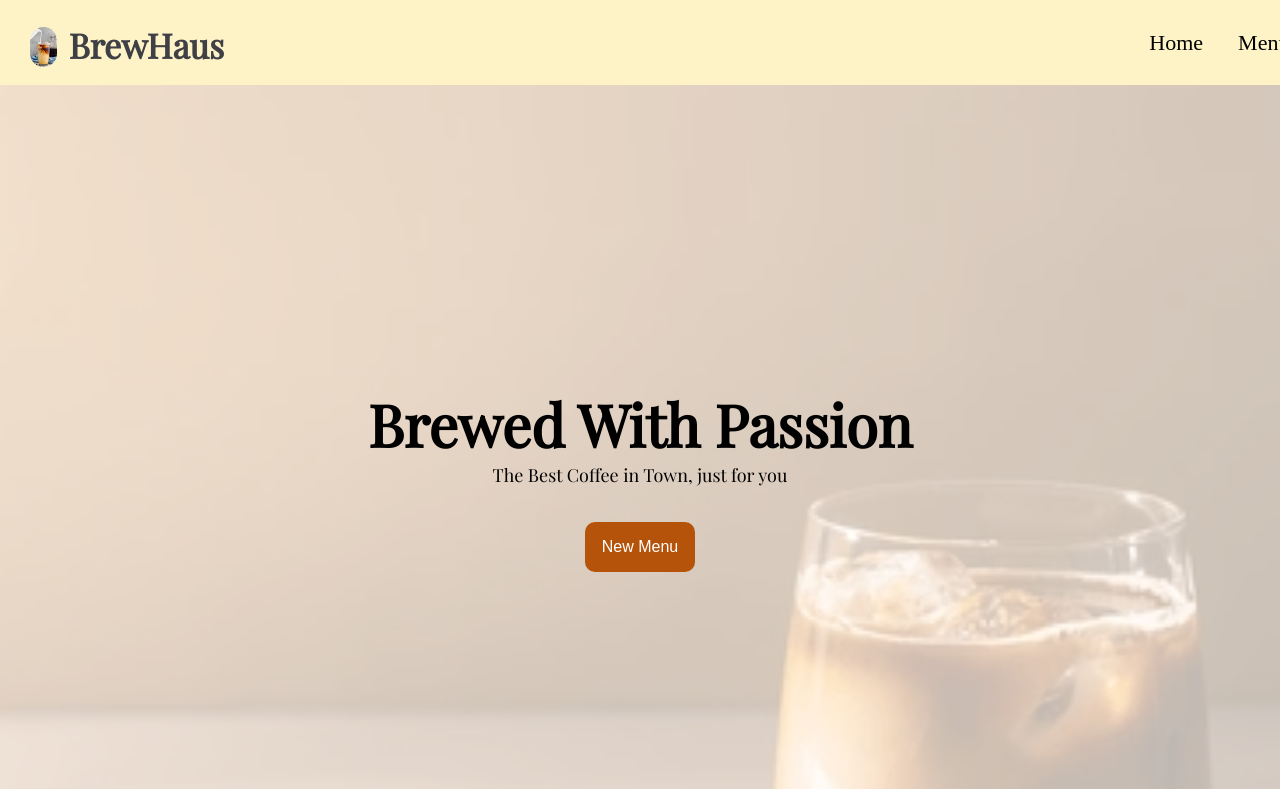
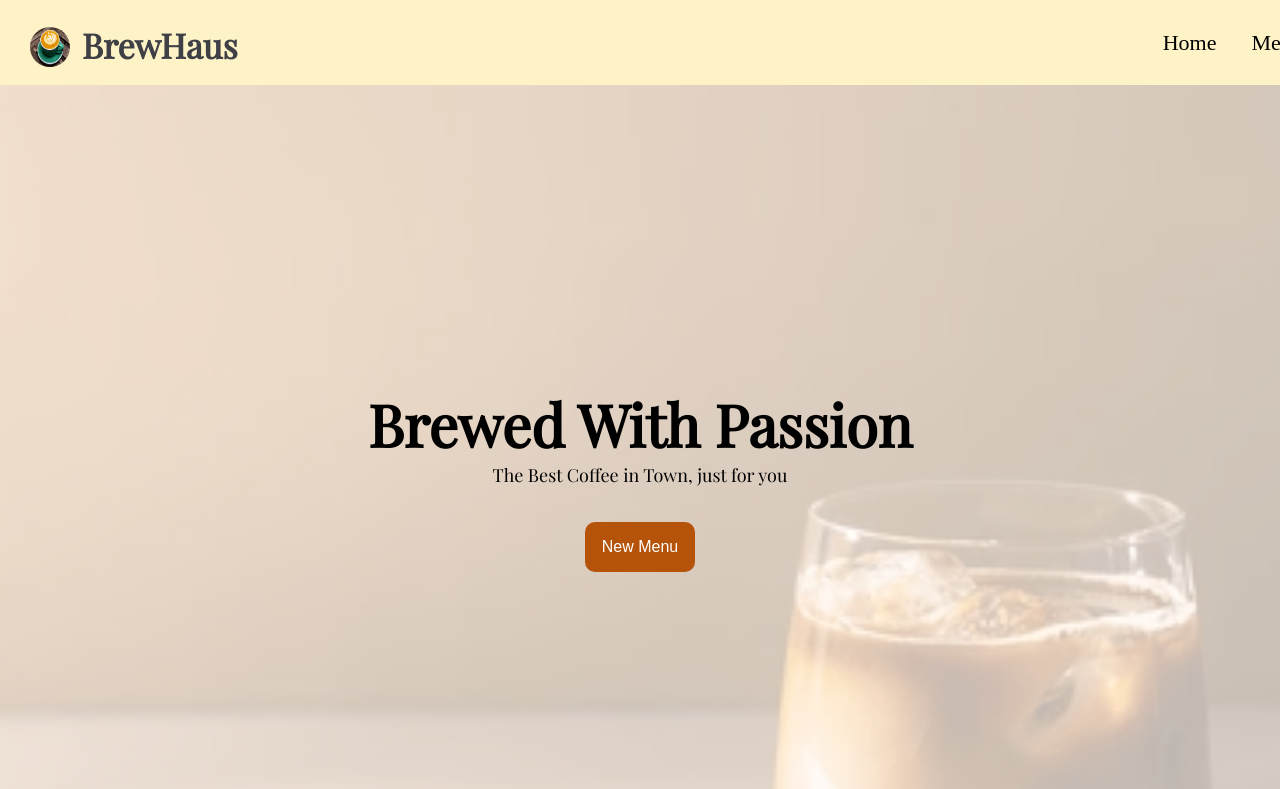
Before and after one commit to DhruvBambi/BrewHaus, a plain HTML site: page index.html in a window 1280 px wide. Shown: the top 789 px of the page. Drawn offline with nearby package versions, Linux system fonts and the light colour scheme.

Commit message:
Update index.html

```diff
--- a/index.html
+++ b/index.html
@@ -9,7 +9,7 @@
 
 <body style="margin-top: 0px; margin-left: 0px;margin-right: 0px;">
     <div class="header">
-        <img class="logo" src="BrewHaus Logo.jpg">
+        <img class="logo" src="J.jpg">
         <div class="BrewHaus">BrewHaus</div>
 
         <div class="right">
```
